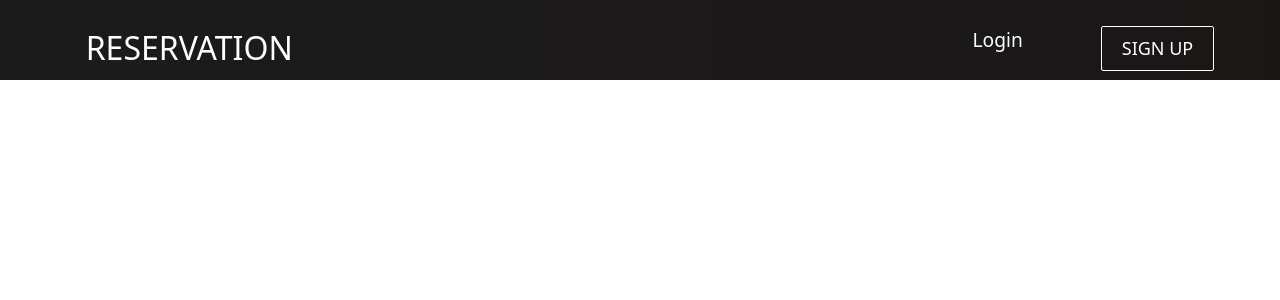
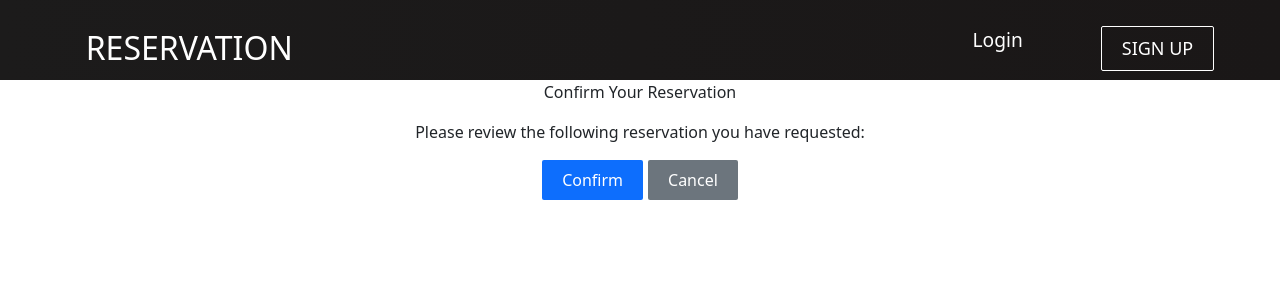
Before and after one commit to phivo1998/COSC4351_Project, a React (Create React App) app in the folder REACT_JS/frontend/: page /confirmation in a window 1280 px wide. Shown: the top 300 px of the page. Built offline with nearby package versions, Linux system fonts and the light colour scheme.

Commit message:
Added Confirmation/Thank You page
Waiting on reservation page to connect the pages.

```diff
--- a/REACT_JS/frontend/package.json
+++ b/REACT_JS/frontend/package.json
@@ -2,7 +2,7 @@
   "name": "frontend",
   "version": "0.1.0",
   "private": true,
-  "type":"module",
+  "type": "module",
   "dependencies": {
     "@testing-library/jest-dom": "^5.15.0",
     "@testing-library/react": "^11.2.7",
@@ -14,6 +14,7 @@
     "react-router": "^5.2.0",
     "react-router-dom": "^5.2.0",
     "react-scripts": "^4.0.3",
+    "reactstrap": "^9.0.1",
     "web-vitals": "^1.1.2"
   },
   "scripts": {
--- a/REACT_JS/frontend/src/App.js
+++ b/REACT_JS/frontend/src/App.js
@@ -6,6 +6,8 @@ import Navbar from "./components/Navbar";
 import SignUp from "./components/pages/SignUp";
 import Login from "./components/pages/login";
 import Dashboard from "./components/pages/dashboard";
+import Confirmation from "./components/pages/confirmation";
+import ThankYou from "./components/pages/thankyou";
 
 function App() {
   let [user,setUser] = React.useState(null)
@@ -36,6 +38,8 @@ function App() {
         <Login {...props} login={login}/>
       )} />
       <Route path='/sign-up' component={SignUp} />
+      <Route path='/confirmation' component={Confirmation} />
+      <Route path='/thankyou' component={ThankYou} />
 
       <Route path='/dashboard/:username'
       render ={(props)=>(
--- /dev/null
+++ b/REACT_JS/frontend/src/components/pages/confirmation.js
@@ -0,0 +1,21 @@
+import React from 'react'
+import { Row, Col } from 'reactstrap'
+
+const Confirmation = () => {
+    return (
+        <div>
+            <Row className="text-center">
+                <Col>
+                    <p className="confirmation-header">Confirm Your Reservation</p>
+                    <p className="confirmation-subtext">
+                        Please review the following reservation you have requested:
+                    </p>
+                    <button type="button" style={{marginRight: '5px'}} className="btn btn-primary">Confirm</button>
+                    <button type="button" className="btn btn-secondary">Cancel</button>
+                </Col>
+            </Row>
+        </div>
+    )
+}
+
+export default Confirmation
--- /dev/null
+++ b/REACT_JS/frontend/src/components/pages/thankyou.js
@@ -0,0 +1,20 @@
+import React from 'react'
+import { Row, Col } from 'reactstrap'
+
+const ThankYou = () => {
+    return (
+        <div>
+            <Row className="text-center">
+                <Col>
+                    <p className="thankyou-header">Thank You!</p>
+                    <p className="thankyou-subtext">
+                        Don't forget to remember the time and date.
+                        You may also print this page for reference:
+                    </p>
+                </Col>
+            </Row>
+        </div>
+    )
+}
+
+export default ThankYou
```
Also changed, not shown: 1 other file (tests, documents, lock files or other folders).
